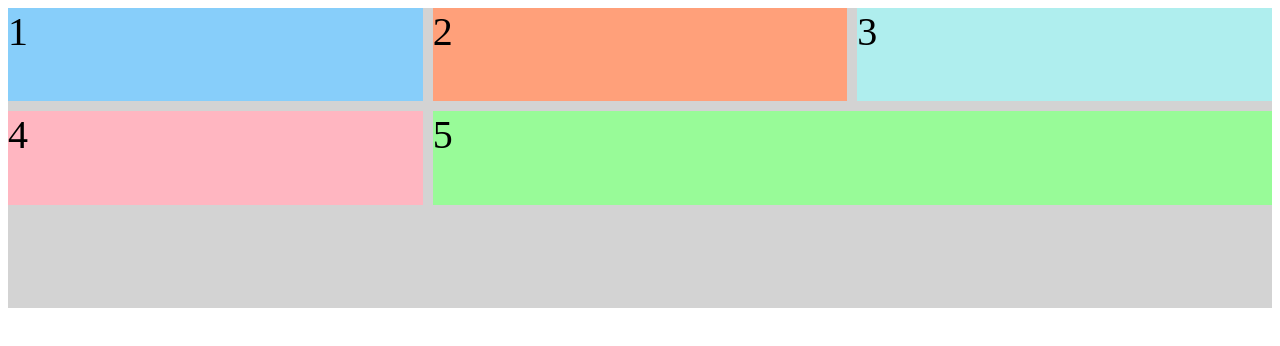
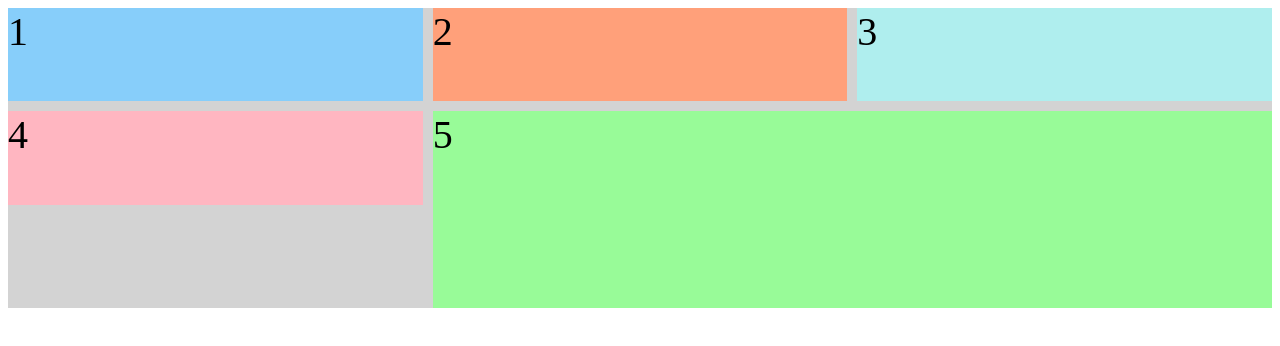
Before and after one commit to bitaKitsui/free-code-camp-css-courses, a plain HTML site: page css-grid/index.html in a window 1280 px wide. Drawn offline with Linux system fonts and the light colour scheme.

Commit message:
9: Use grid-row to Control Spacing

```diff
--- a/css-grid/index.html
+++ b/css-grid/index.html
@@ -6,9 +6,9 @@
 
     .item5 {
         background: PaleGreen;
+        grid-column: 2 / 4;
         /* Only change code below this line */
-        grid-column: 2 / 4;
-
+        grid-row: 2 / 4;
         /* Only change code above this line */
     }
 
```
